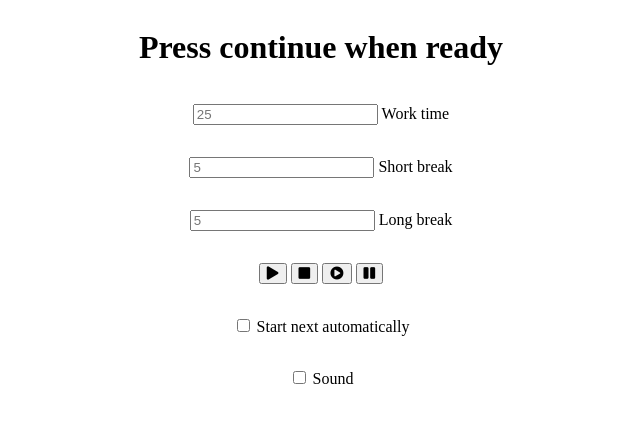
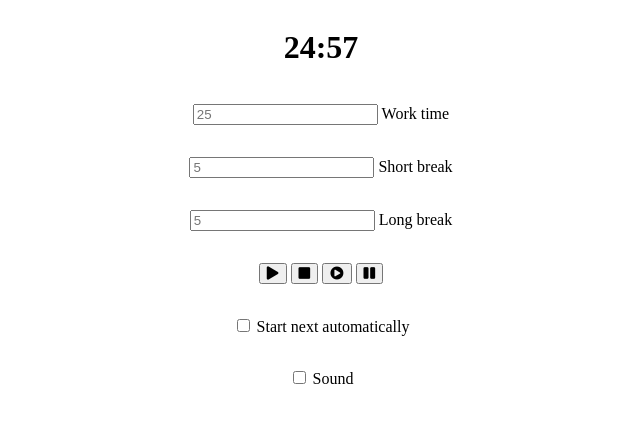
Before and after one commit to Arto20/focustimer, a plain HTML site: page index.html in a window 1280 px wide. Both pictures are taken after a click on the button 591 px from the left and 273 px from the top of the page. Shown: the whole page, without its empty margins (319-959 px from the left). Drawn offline with Linux system fonts and the light colour scheme.

Commit message:
default values for times

```diff
--- a/app.js
+++ b/app.js
@@ -26,11 +26,13 @@ function updateTime(){
 }
 
 function setTimer() {
-    const work_time = parseInt(document.getElementById('work_time').value) * 1000 ;
-    const short_break = parseInt(document.getElementById('short_break').value) * 1000;
-    const long_break = parseInt(document.getElementById('long_break').value) * 1000 ;
-    startAutomatically = document.getElementById('auto_start').checked // move it outside, so you can change
-    // it when the timer is already running
+    // lol.
+    let work_time = parseInt(document.getElementById('work_time').value) * 1000 * 60;
+    let short_break = parseInt(document.getElementById('short_break').value) * 1000 * 60;
+    let long_break = parseInt(document.getElementById('long_break').value) * 1000 * 60;
+    work_time = !isNaN(work_time) ? work_time : parseInt(document.getElementById('work_time').placeholder) * 1000 * 60
+    short_break = !isNaN(short_break) ? short_break : parseInt(document.getElementById('short_break').placeholder) * 1000 * 60
+    long_break = !isNaN(long_break) ? long_break : parseInt(document.getElementById('long_break').placeholder) * 1000 * 60
 
     // add here tuples ("work time": work time, "short break": short_break) ?? So I can communicate "press continue
     // to start work time".
```
Also changed, not shown: style.css (line endings or trailing spaces).
